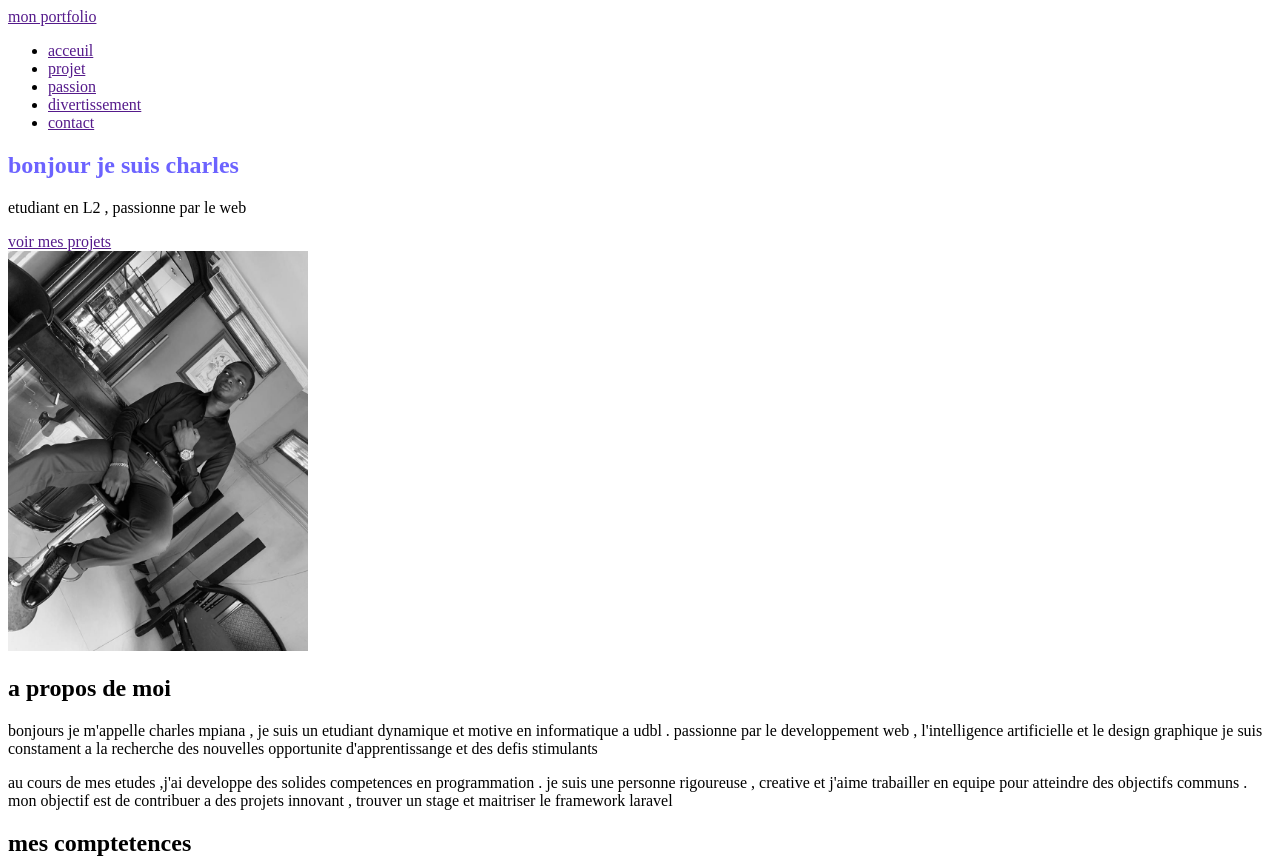
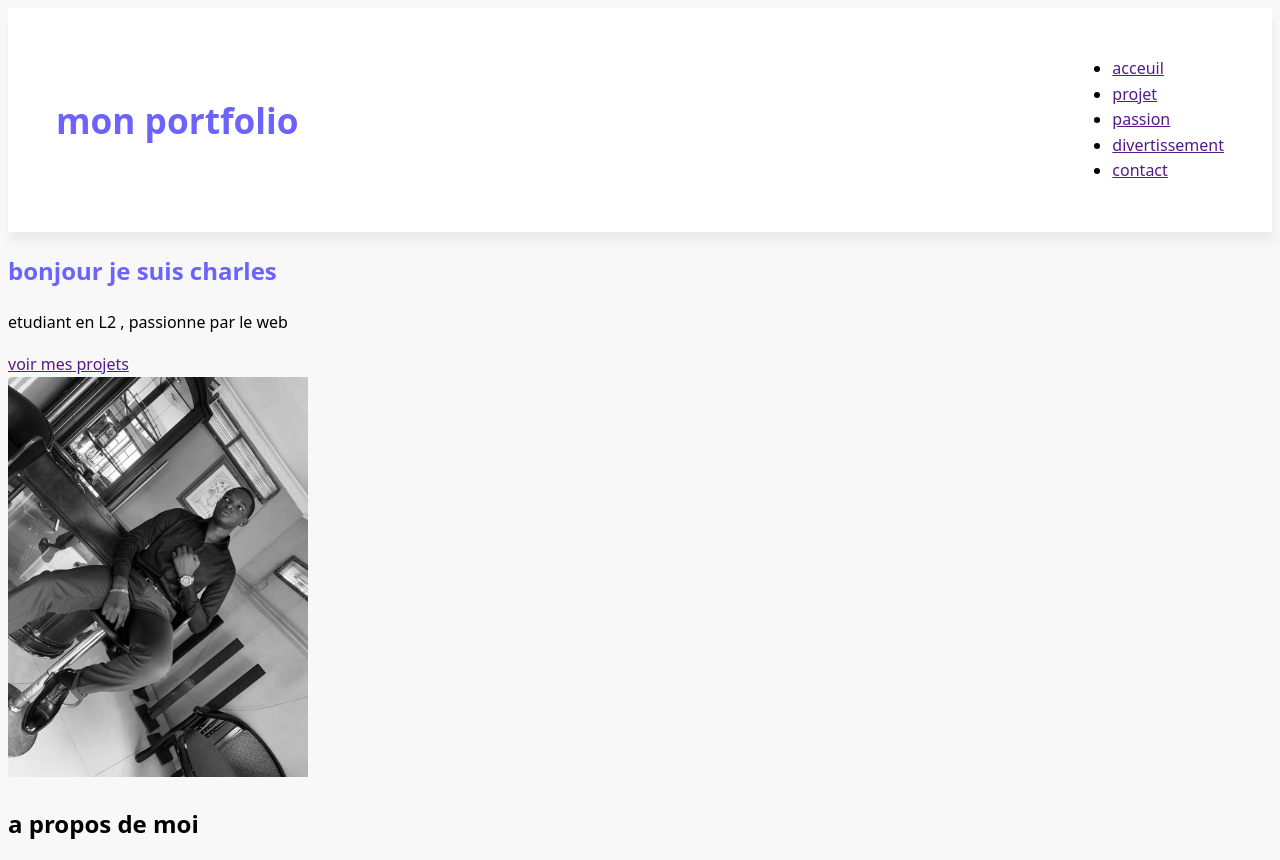
Before and after one commit to 24dm035si/mon-portfolio, a plain HTML site: page index.html in a window 1280 px wide. Shown: the top 860 px of the page. Drawn offline with Linux system fonts and the light colour scheme.

Commit message:
stylisation du header

```diff
--- a/css/style.css
+++ b/css/style.css
@@ -12,3 +12,27 @@
 h1{
     color: var(--violet-doux);
 }
+body{
+    background-color: var(--gris-tres-claire);
+    font-family: system-ui, -apple-system, BlinkMacSystemFont, 'Segoe UI', Roboto, Oxygen, Ubuntu, Cantarell, 'Open Sans', 'Helvetica Neue', sans-serif;
+    line-height: 1.6;
+
+}
+header{
+    background-color: white;
+    box-shadow: 2px 10px 10px rgba(0, 0, 0, 0.05);
+    position: sticky;
+    top: 0;
+    z-index: 100;
+    display: flex;
+    justify-content: space-between;
+    align-items: center;
+    padding: 2rem 3rem;
+
+}
+header div a{
+    text-decoration: none;
+    font-size: 2.2rem;
+    font-weight: bold;
+    color: var(--violet-doux);
+}
--- a/index.html
+++ b/index.html
@@ -6,6 +6,9 @@
     <title>mon portfolio</title>
     <link rel="stylesheet" href="css/style.css">
     <link rel="stylesheet" href="https://cdnjs.cloudflare.com/ajax/libs/font-awesome/7.0.1/css/all.min.css">
+    <link rel="preconnect" href="https://fonts.googleapis.com">
+<link rel="preconnect" href="https://fonts.gstatic.com" crossorigin>
+<link href="https://fonts.googleapis.com/css2?family=Roboto:ital,wght@0,100..900;1,100..900&display=swap" rel="stylesheet">
 </head>
 <body>
     <header>
```
Also changed, not shown: index2.html (+1 -0 lines).
